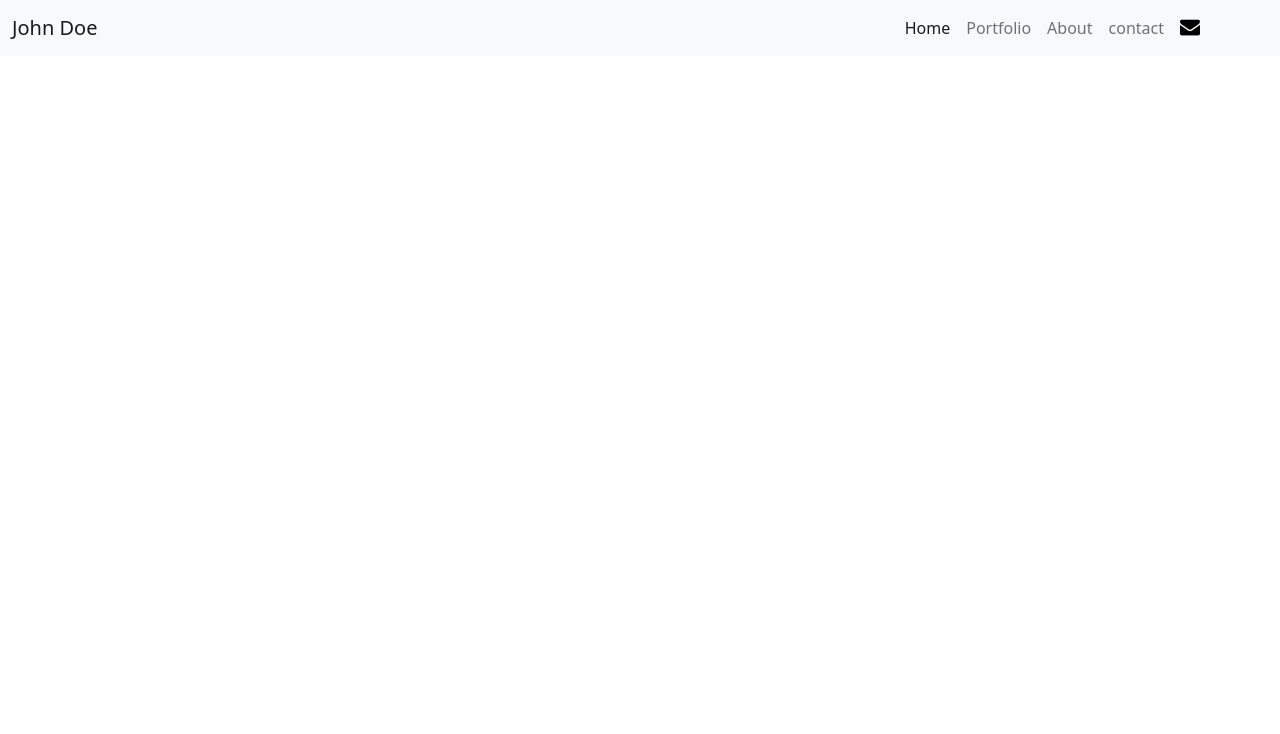
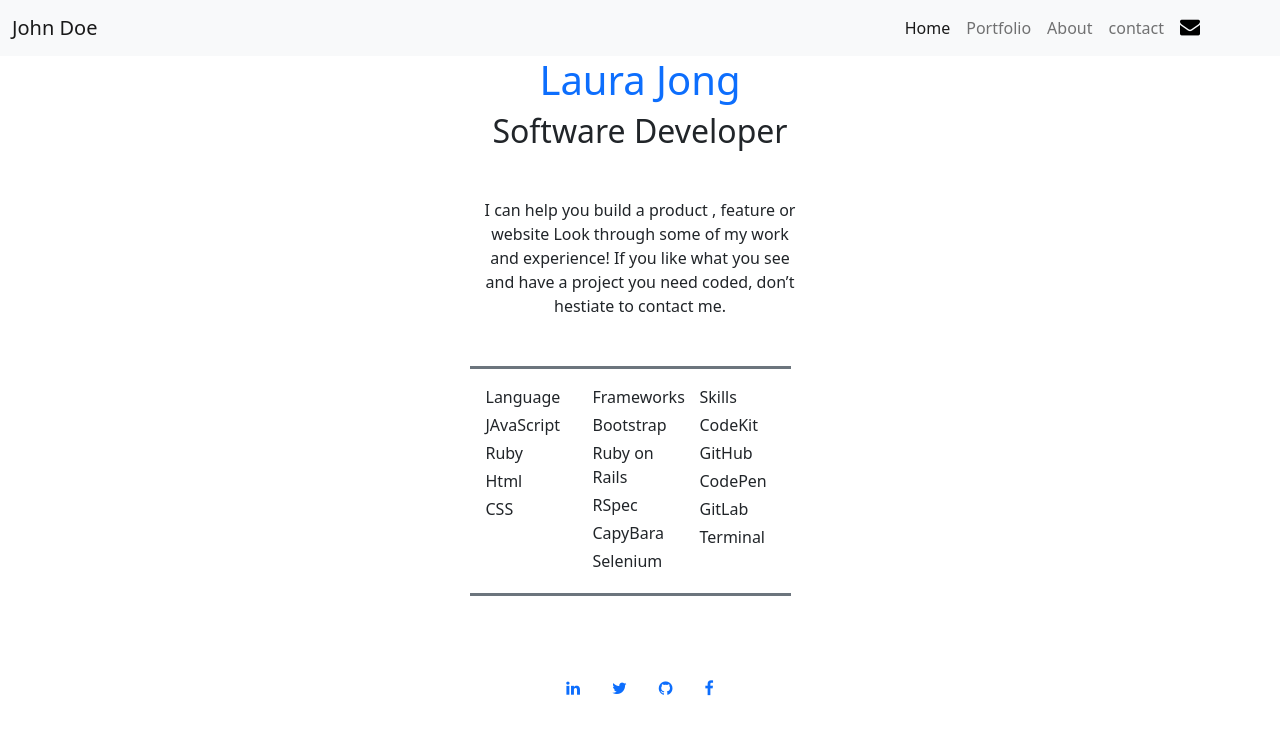
Before and after one commit to MrOmachi/Portfolio-Bootstrap, a plain HTML site: page index.html in a window 1280 px wide. Drawn offline with nearby package versions, Linux system fonts and the light colour scheme.

Commit message:
Adding Headline part of the portfolio with bootstrap

```diff
--- a/index.html
+++ b/index.html
@@ -51,5 +51,46 @@
         </div>
       </nav>
     </header>
+    <main>
+      <section>
+        <h1 class="text-primary text-center">Laura Jong</h1>
+        <h2 class="text-center">Software Developer</h2>
+        <article class=" w-25 mx-auto text-center mb-5 mt-5">I can help you build a product , feature or website Look through some of my work and experience! If you like what you
+        see and have a project you need coded, don’t hestiate to contact me.</article>
+        <div class="row d-flex me-2 justify-content-center mb-5 ">
+          <ul class="col-1 list-unstyled border-bottom border-top p-3 border-3 border-secondary">
+          <li class="col mb-1">Language</li>
+          <li class="col mb-1">JAvaScript</li>
+          <li class="col mb-1">Ruby</li>
+          <li class="col mb-1">Html</li>
+          <li class="col mb-1">CSS</li>
+          </ul>
+          <ul class="col-1 list-unstyled border-bottom border-top p-3 border-3 border-secondary">
+            <li class="col mb-1">Frameworks</li>
+            <li class="col mb-1">Bootstrap</li>
+            <li class="col mb-1">Ruby on Rails</li>
+            <li class="col mb-1">RSpec</li>
+            <li class="col mb-1">CapyBara</li>
+            <li class="col mb-1">Selenium</li>
+          </ul>
+          <ul class="col-1 list-unstyled border-top border-bottom p-3 border-3 border-secondary">
+            <li class="col mb-1">Skills</li>
+            <li class="col mb-1">CodeKit</li>
+            <li class="col mb-1">GitHub</li>
+            <li class="col mb-1">CodePen</li>
+            <li class="col mb-1">GitLab</li>
+            <li class="col mb-1">Terminal</li>
+          </ul>
+        </div>
+        <div>
+          <ul class="list-unstyled d-flex justify-content-center ">
+            <li class="p-3"><a href="http://linkedin.com/AddisTsega" aria-label="linkedin-link"><i class="fa fa-linkedin"></i> </a></li>
+            <li class="p-3"><a href="http://linkedin.com/AdaTsega"><i class="fa fa-twitter" aria-label="twitter-link"></i></a> </li>
+            <li class="p-3"><a href="http://linkedin.com/Aseadd"><i class="fa fa-github" aria-label="github-link"></i></a> </li>
+            <li class="p-3"><a href="http://linkedin.com/Addis-Tsega"><i class="fa fa-facebook" aria-label="facebook-link"></i> </a></li>
+          </ul>
+        </div>
+      </section>
+    </main>
   </body>
 </html>
```
